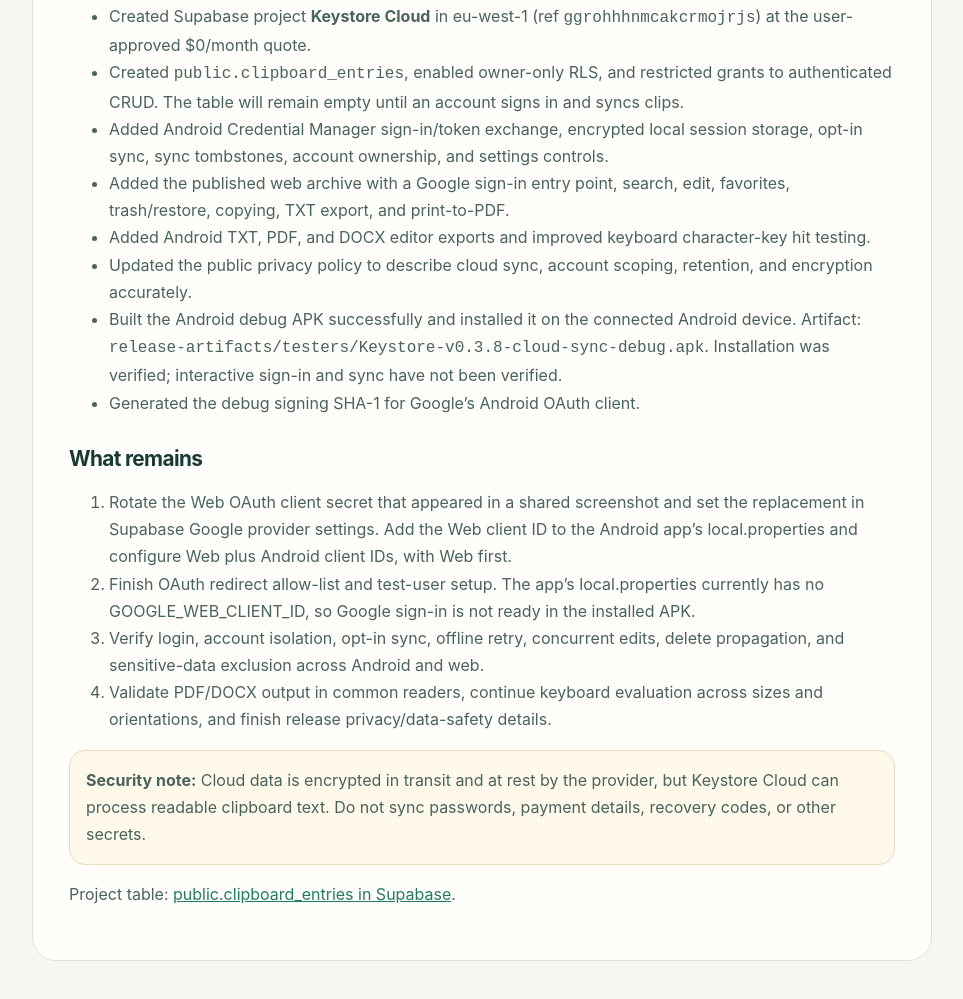
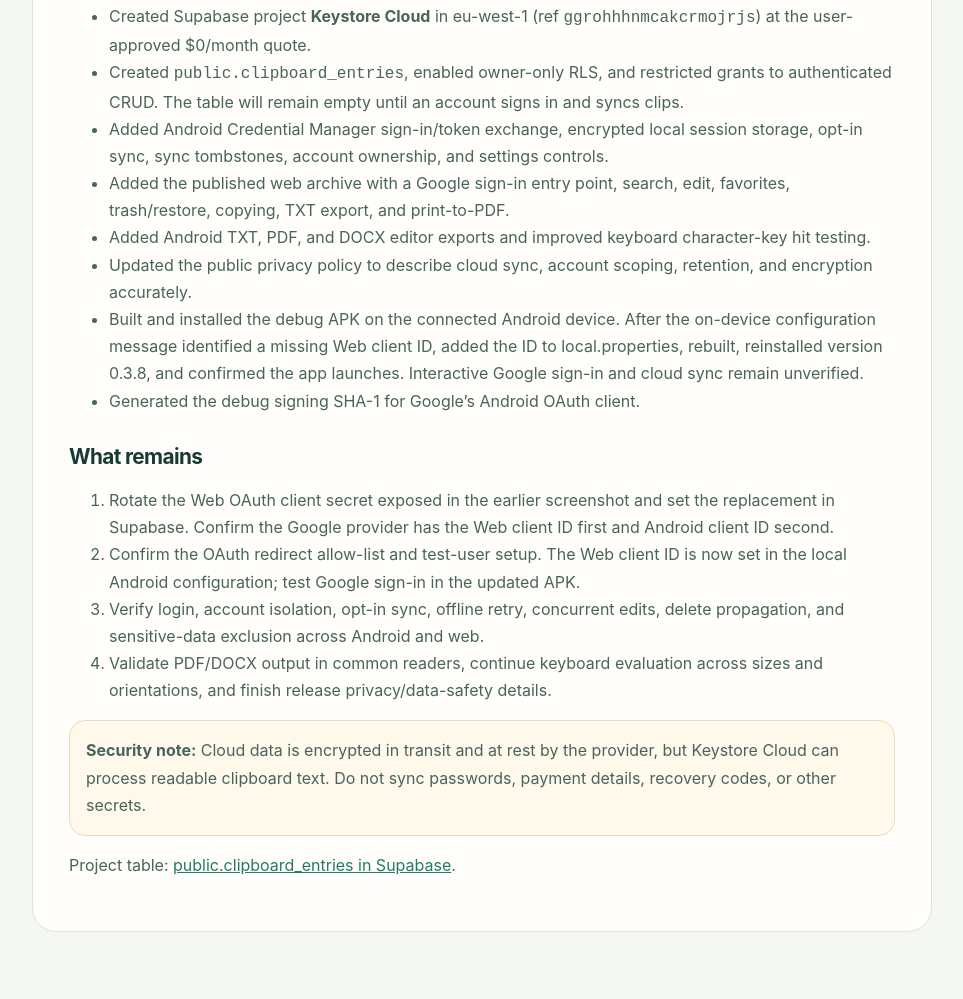
Before and after one commit to Mr-Willlss/key-store-privacy-policy, a plain HTML site: page project-log/index.html in a window 1280 px wide. Shown: the part 877-1876 px from the top of the page, without its empty margins (158-1121 px from the left). After the commit the page ends 1849 px from the top, so only its background shows below. Drawn offline with Linux system fonts and the light colour scheme.

Commit message:
Record Android sign-in configuration rebuild

```diff
--- a/project-log/index.html
+++ b/project-log/index.html
@@ -5,7 +5,7 @@
 <p><strong>Updated: November 27, 2026</strong></p><h1>Keystore implementation log</h1>
 <h2>Goals</h2><ul><li>Keep the local clipboard archive available offline and synchronize eligible items to Supabase when signed in, opted in, and online.</li><li>Let users access their synced archive on Android and the web from any device.</li><li>Edit copied text, preserve supported formatting, and export TXT, PDF, and DOCX.</li><li>Improve keyboard comfort and accuracy; document progress and remaining work.</li></ul>
 <h2>Decisions</h2><ul><li>Room remains the on-device archive. Clipboard text is encrypted with Android Keystore AES-GCM before it is saved locally.</li><li>Cloud sync is off by default, requires Google sign-in and explicit opt-in, and uses network-constrained background retries.</li><li>Cloud content is sent over HTTPS, restricted by account-scoped Supabase Row Level Security, and encrypted at rest by the provider. It is not end-to-end encrypted.</li><li>Entries marked sensitive are excluded from sync. Local records retain the account owner so pending changes are not sent to a different account on a shared device.</li><li>The web client uses the Supabase publishable key and signed-in user JWT. No service-role key is shipped to clients.</li></ul>
-<h2>Progress</h2><ul><li>Created Supabase project <strong>Keystore Cloud</strong> in eu-west-1 (ref <code>ggrohhhnmcakcrmojrjs</code>) at the user-approved $0/month quote.</li><li>Created <code>public.clipboard_entries</code>, enabled owner-only RLS, and restricted grants to authenticated CRUD. The table will remain empty until an account signs in and syncs clips.</li><li>Added Android Credential Manager sign-in/token exchange, encrypted local session storage, opt-in sync, sync tombstones, account ownership, and settings controls.</li><li>Added the published web archive with a Google sign-in entry point, search, edit, favorites, trash/restore, copying, TXT export, and print-to-PDF.</li><li>Added Android TXT, PDF, and DOCX editor exports and improved keyboard character-key hit testing.</li><li>Updated the public privacy policy to describe cloud sync, account scoping, retention, and encryption accurately.</li><li>Built the Android debug APK successfully and installed it on the connected Android device. Artifact: <code>release-artifacts/testers/Keystore-v0.3.8-cloud-sync-debug.apk</code>. Installation was verified; interactive sign-in and sync have not been verified.</li><li>Generated the debug signing SHA-1 for Google’s Android OAuth client.</li></ul>
-<h2>What remains</h2><ol><li>Rotate the Web OAuth client secret that appeared in a shared screenshot and set the replacement in Supabase Google provider settings. Add the Web client ID to the Android app’s local.properties and configure Web plus Android client IDs, with Web first.</li><li>Finish OAuth redirect allow-list and test-user setup. The app’s local.properties currently has no GOOGLE_WEB_CLIENT_ID, so Google sign-in is not ready in the installed APK.</li><li>Verify login, account isolation, opt-in sync, offline retry, concurrent edits, delete propagation, and sensitive-data exclusion across Android and web.</li><li>Validate PDF/DOCX output in common readers, continue keyboard evaluation across sizes and orientations, and finish release privacy/data-safety details.</li></ol>
+<h2>Progress</h2><ul><li>Created Supabase project <strong>Keystore Cloud</strong> in eu-west-1 (ref <code>ggrohhhnmcakcrmojrjs</code>) at the user-approved $0/month quote.</li><li>Created <code>public.clipboard_entries</code>, enabled owner-only RLS, and restricted grants to authenticated CRUD. The table will remain empty until an account signs in and syncs clips.</li><li>Added Android Credential Manager sign-in/token exchange, encrypted local session storage, opt-in sync, sync tombstones, account ownership, and settings controls.</li><li>Added the published web archive with a Google sign-in entry point, search, edit, favorites, trash/restore, copying, TXT export, and print-to-PDF.</li><li>Added Android TXT, PDF, and DOCX editor exports and improved keyboard character-key hit testing.</li><li>Updated the public privacy policy to describe cloud sync, account scoping, retention, and encryption accurately.</li><li>Built and installed the debug APK on the connected Android device. After the on-device configuration message identified a missing Web client ID, added the ID to local.properties, rebuilt, reinstalled version 0.3.8, and confirmed the app launches. Interactive Google sign-in and cloud sync remain unverified.</li><li>Generated the debug signing SHA-1 for Google’s Android OAuth client.</li></ul>
+<h2>What remains</h2><ol><li>Rotate the Web OAuth client secret exposed in the earlier screenshot and set the replacement in Supabase. Confirm the Google provider has the Web client ID first and Android client ID second.</li><li>Confirm the OAuth redirect allow-list and test-user setup. The Web client ID is now set in the local Android configuration; test Google sign-in in the updated APK.</li><li>Verify login, account isolation, opt-in sync, offline retry, concurrent edits, delete propagation, and sensitive-data exclusion across Android and web.</li><li>Validate PDF/DOCX output in common readers, continue keyboard evaluation across sizes and orientations, and finish release privacy/data-safety details.</li></ol>
 <p class="callout"><strong>Security note:</strong> Cloud data is encrypted in transit and at rest by the provider, but Keystore Cloud can process readable clipboard text. Do not sync passwords, payment details, recovery codes, or other secrets.</p>
 <p>Project table: <a href="https://supabase.com/dashboard/project/ggrohhhnmcakcrmojrjs/editor">public.clipboard_entries in Supabase</a>.</p></main></body></html>
```
